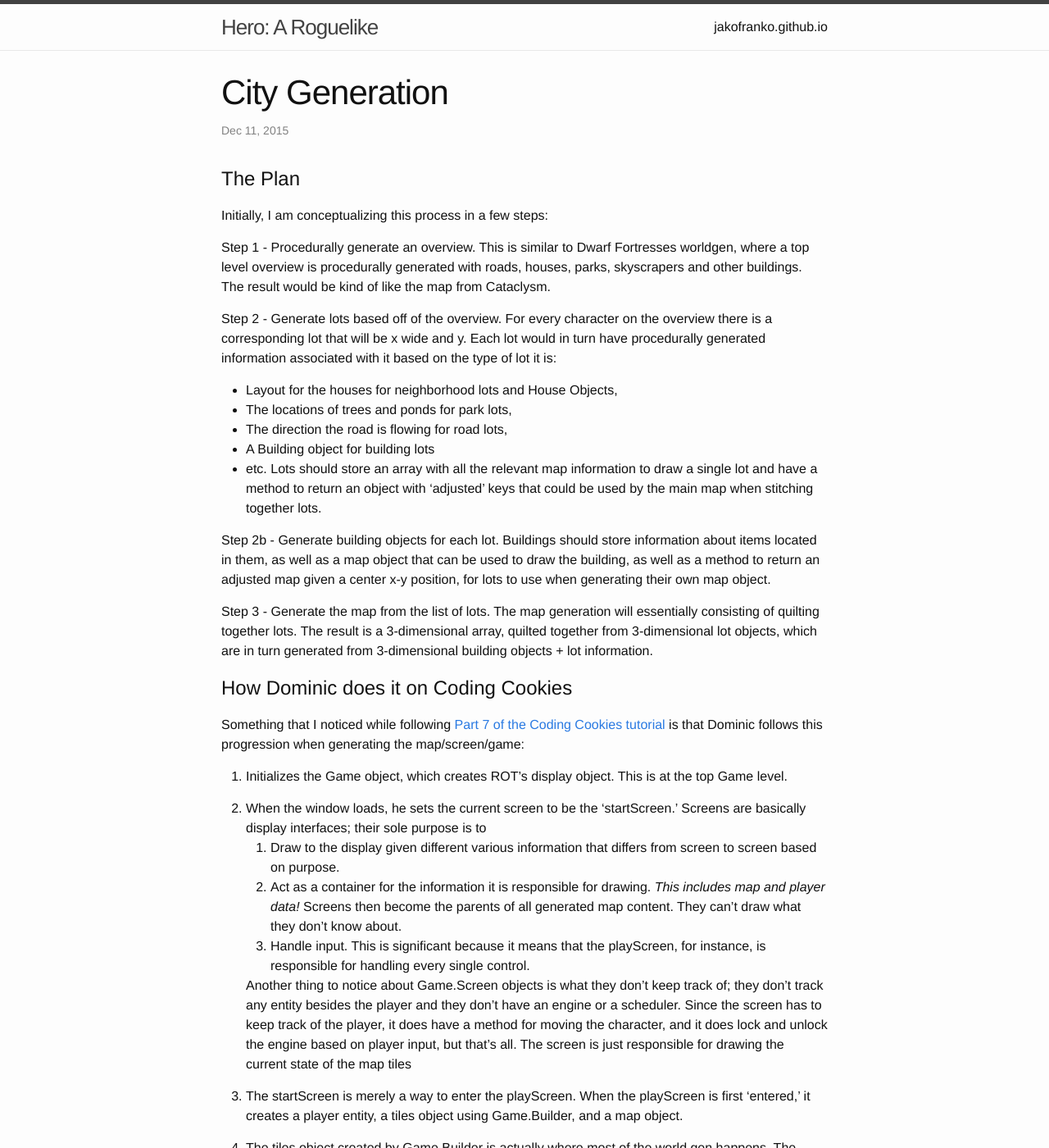
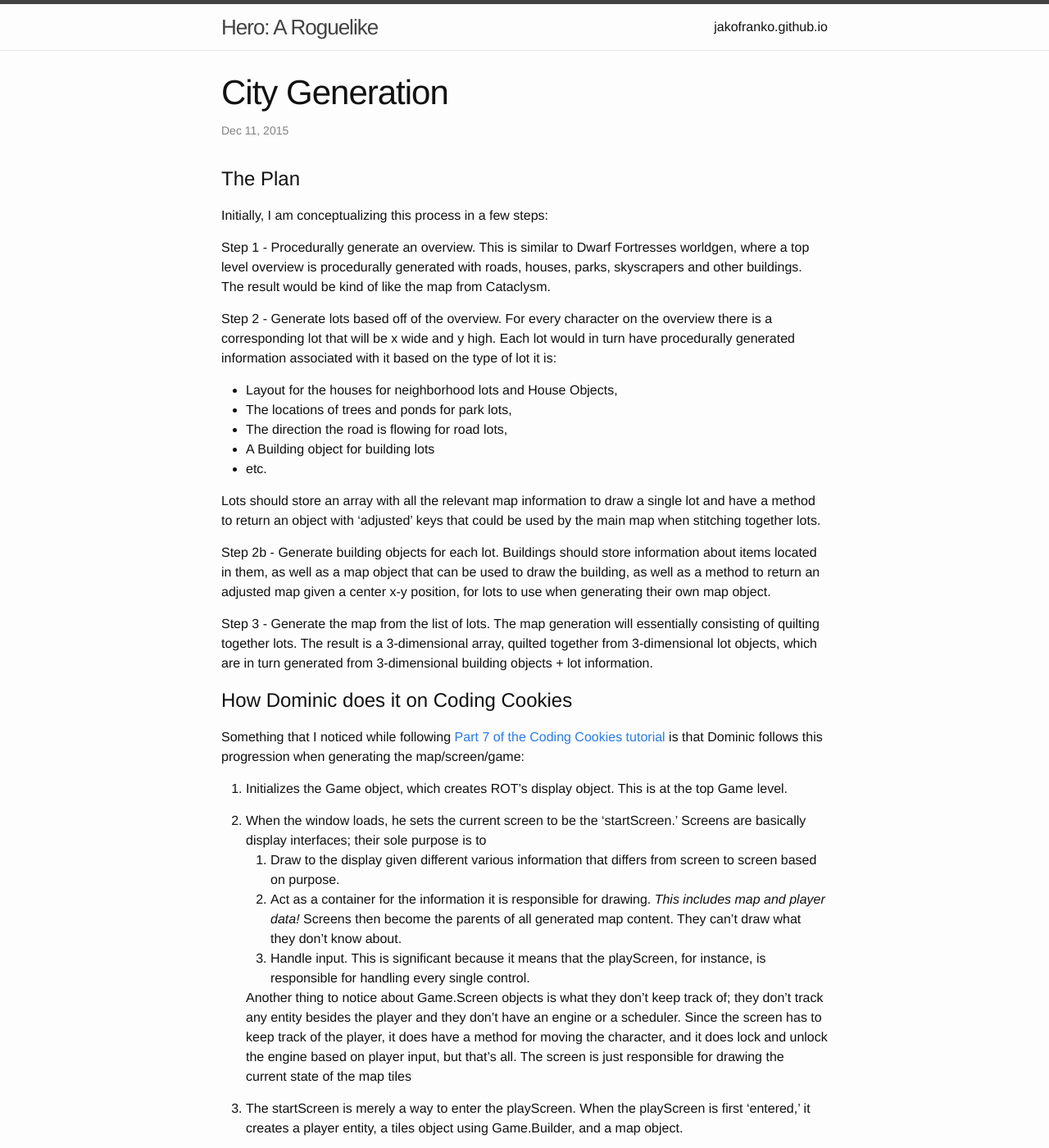
Before and after one commit to jakofranko/hero, a Jekyll site: the page built from _posts/2015-12-11-city-generation.md, in a window 1280 px wide and 1400 px high. Shown: the whole window at 82% size. Built offline with Jekyll 4.4.1, drawn with Linux system fonts in a browser that asks for light colours; some of the changed text lies outside the part shown.

Commit message:
Updated content of a couple posts, fixed typos and markdown glitches

```diff
--- a/_posts/2015-12-11-city-generation.md
+++ b/_posts/2015-12-11-city-generation.md
@@ -10,12 +10,14 @@ Initially, I am conceptualizing this process in a few steps:
 
 Step 1 - Procedurally generate an overview. This is similar to Dwarf Fortresses worldgen, where a top level overview is procedurally generated with roads, houses, parks, skyscrapers and other buildings. The result would be kind of like the map from Cataclysm.
 
-Step 2 - Generate lots based off of the overview. For every character on the overview there is a corresponding lot that will be x wide and y. Each lot would in turn have procedurally generated information associated with it based on the type of lot it is:
-  * Layout for the houses for neighborhood lots and House Objects,
-  * The locations of trees and ponds for park lots,
-  * The direction the road is flowing for road lots,
-  * A Building object for building lots
-  * etc.
+Step 2 - Generate lots based off of the overview. For every character on the overview there is a corresponding lot that will be x wide and y high. Each lot would in turn have procedurally generated information associated with it based on the type of lot it is:
+
+* Layout for the houses for neighborhood lots and House Objects,
+* The locations of trees and ponds for park lots,
+* The direction the road is flowing for road lots,
+* A Building object for building lots
+* etc.
+
 Lots should store an array with all the relevant map information to draw a single lot and have a method to return an object with 'adjusted' keys that could be used by the main map when stitching together lots.
 
 Step 2b - Generate building objects for each lot. Buildings should store information about items located in them, as well as a map object that can be used to draw the building, as well as a method to return an adjusted map given a center x-y position, for lots to use when generating their own map object.
```
Also changed, not shown: other parts of _posts/2015-12-11-city-generation.md (+5 -2 lines), _posts/2015-12-11-version-plan.md (+2 -0 lines).
